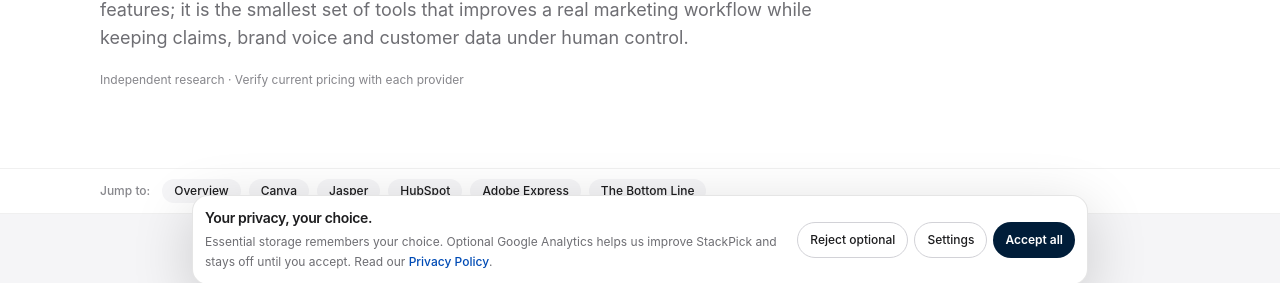
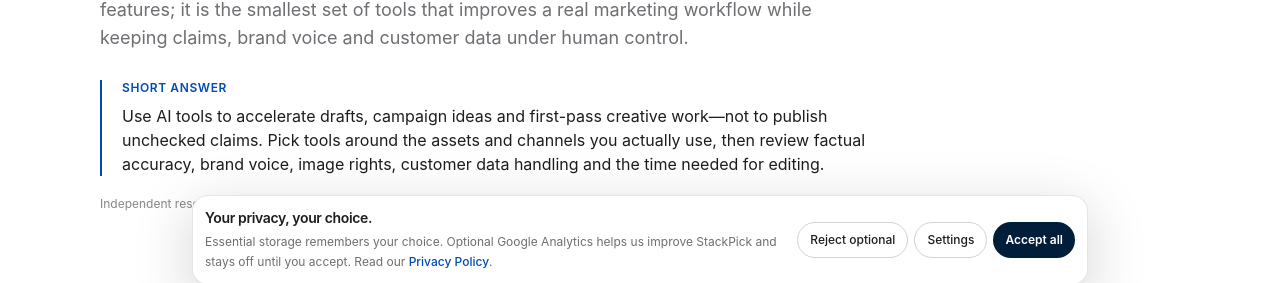
Before and after one commit to LinukaBandara/StackPick, a Next.js app: page /best/ai-tools-marketing-small-businesses in a window 1280 px wide. Shown: the part 491-774 px from the top of the page. Built offline with nearby package versions, Linux system fonts and the light colour scheme; no server answers.

Commit message:
Add a direct answer summary to ai-tools-marketing-small-businesses guide

```diff
--- a/app/best/ai-tools-marketing-small-businesses/page.tsx
+++ b/app/best/ai-tools-marketing-small-businesses/page.tsx
@@ -13,6 +13,7 @@ export default function Page() {
       title="Best AI Tools for Marketing Small Businesses"
       slug="ai-tools-marketing-small-businesses"
       intro="Small businesses can use AI to speed up campaign planning, draft content, create visual assets and organize customer follow-up. The useful stack is not the one with the most AI features; it is the smallest set of tools that improves a real marketing workflow while keeping claims, brand voice and customer data under human control."
+      quickAnswer="Use AI tools to accelerate drafts, campaign ideas and first-pass creative work—not to publish unchecked claims. Pick tools around the assets and channels you actually use, then review factual accuracy, brand voice, image rights, customer data handling and the time needed for editing."
       pricingNote="AI models, generation credits, seats, commercial-use terms, data controls and feature access change frequently. Check the exact plan and terms for your region. Do not upload confidential customer data or rely on generated factual claims without checking the provider's data handling and output."
       tools={[
         { name: "Canva", bestFor: "Producing social graphics, campaign visuals and reusable brand assets", freeOption: "Check current free-plan access to templates, AI credits, brand controls and export options.", tradeoff: "It can reduce design turnaround, but templates and generated visuals still need brand review, licensing checks and accessibility checks.", url: "https://www.canva.com/" },
```
